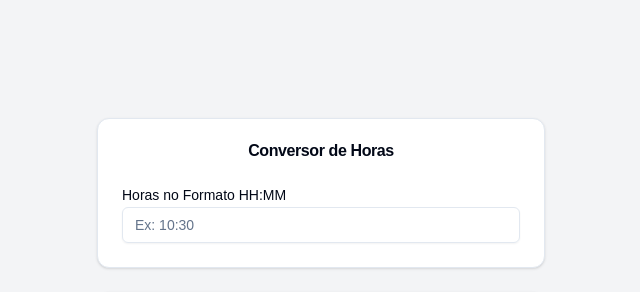
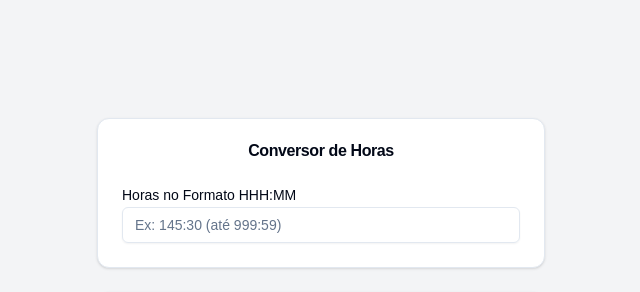
Before and after one commit to Wesleysza1/salary-calculator, a Next.js app in the folder salary-calculator-app/: page / in a window 1280 px wide. Shown: the top 292 px of the page, without its empty margins (319-959 px from the left). Built offline with nearby package versions, Linux system fonts and the light colour scheme.

Commit message:
Update page.js

```diff
--- a/salary-calculator-app/src/app/page.js
+++ b/salary-calculator-app/src/app/page.js
@@ -19,10 +19,10 @@ export default function Home() {
   const hourValue = totalSalary / totalHours;
   const proportionalSalary = hourValue * workedHours;
 
-  // Função para converter HH:MM para decimal
+  // Função para converter HHH:MM para decimal
   const convertToDecimal = (time) => {
-    // Validar formato HH:MM
-    const timeRegex = /^(\d{1,2}):(\d{2})$/;
+    // Validar formato HHH:MM (1 a 3 dígitos de horas)
+    const timeRegex = /^(\d{1,3}):(\d{2})$/;
     const match = time.match(timeRegex);
 
     if (match) {
@@ -37,11 +37,15 @@ export default function Home() {
     }
   };
 
-  // Função auxiliar para converter decimal para HH:MM
-  const convertToHHMM = (decimalTime) => {
+  // Função auxiliar para converter decimal para HHH:MM
+  const convertToHHHMM = (decimalTime) => {
     const hours = Math.floor(decimalTime);
     const minutes = Math.round((decimalTime - hours) * 60);
-    return `${hours}:${minutes.toString().padStart(2, '0')}`;
+
+    // Garantir que minutos sempre tenham 2 dígitos
+    const formattedMinutes = minutes.toString().padStart(2, '0');
+
+    return `${hours}:${formattedMinutes}`;
   };
 
   return (
@@ -54,7 +58,7 @@ export default function Home() {
         <CardContent>
           <div className="space-y-4">
             <div>
-              <Label>Horas no Formato HH:MM</Label>
+              <Label>Horas no Formato HHH:MM</Label>
               <Input
                 type="text"
                 value={hourInput}
@@ -62,14 +66,14 @@ export default function Home() {
                   setHourInput(e.target.value);
                   convertToDecimal(e.target.value);
                 }}
-                placeholder="Ex: 10:30"
+                placeholder="Ex: 145:30 (até 999:59)"
               />
             </div>
 
             {decimalHours !== null && (
               <div className="bg-gray-100 p-3 rounded">
                 <p>Horas em Decimal: {decimalHours}</p>
-                <p>Conversão original: {convertToHHMM(decimalHours)}</p>
+                <p>Conversão original: {convertToHHHMM(decimalHours)}</p>
               </div>
             )}
           </div>
```
